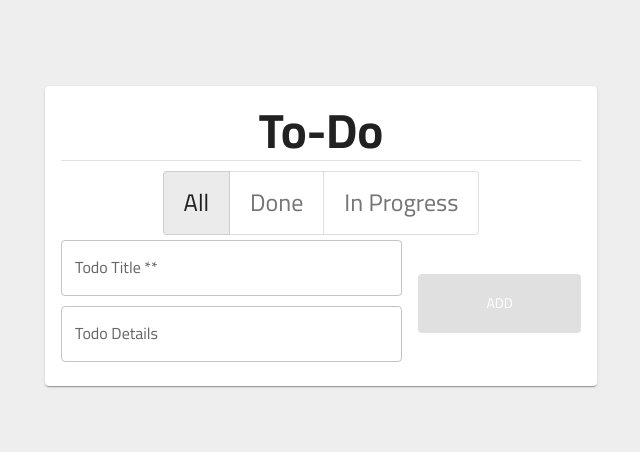
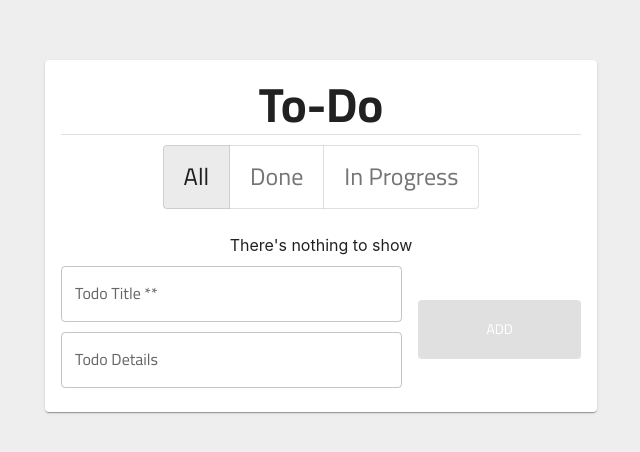
Before and after one commit to Mandela95/Todo-List-React-Js, a React (Create React App) app: page / in a window 1280 px wide. Shown: the part 164-616 px from the top of the page, without its empty margins (319-959 px from the left). Built offline with nearby package versions, Linux system fonts and the light colour scheme.

Commit message:
update style

```diff
--- a/src/components/Todo.js
+++ b/src/components/Todo.js
@@ -145,6 +145,7 @@ export default function Todo({ todo, handleCheck }) {
         <DialogActions>
           <Button onClick={handleUpdateDialogClose}>Close</Button>
           <Button
+            style={{ color: "blue" }}
             onClick={handleUpdateConfirm}
             disabled={updatedTodo.title.length === 0}
           >
--- a/src/components/TodoList.js
+++ b/src/components/TodoList.js
@@ -125,7 +125,7 @@ export default function TodoList() {
             {/* Filter Buttons */}
 
             {/* All Todos */}
-            {todosList}
+            {todosList.length >= 1 ? todosList : <p>There's nothing to show</p>}
             {/* All Todos */}
 
             {/* Input + Add button */}
```
